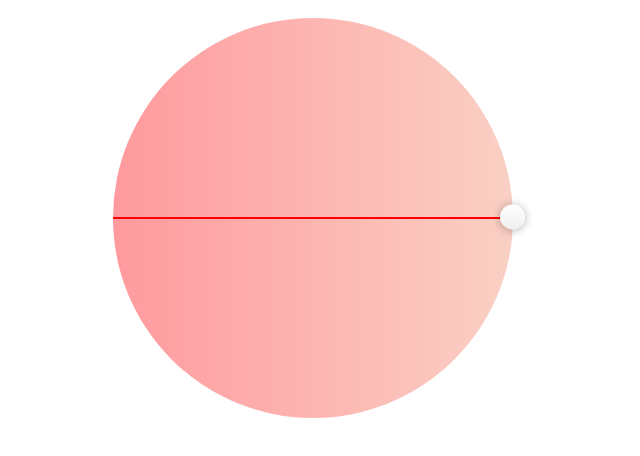
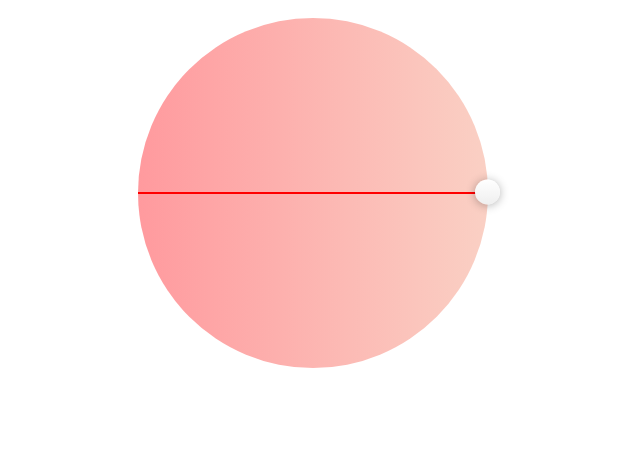
Before and after one commit to willwull/circle-slider, a website: page index.html in a window 1280 px wide. Shown: the part 40-496 px from the top of the page, without its empty margins (327-967 px from the left). Drawn offline with Linux system fonts and the light colour scheme.

Commit message:
🌈 Change slider size in demo page

```diff
--- a/demopage.css
+++ b/demopage.css
@@ -11,12 +11,12 @@ h1 {
 }
 
 .container {
-  width: 500px;
+  max-width: 500px;
   margin: 0 auto;
 }
 
 #slider {
-  height: 400px;
-  width: 400px;
+  height: 350px;
+  width: 350px;
   margin: 0 auto;
 }
```
